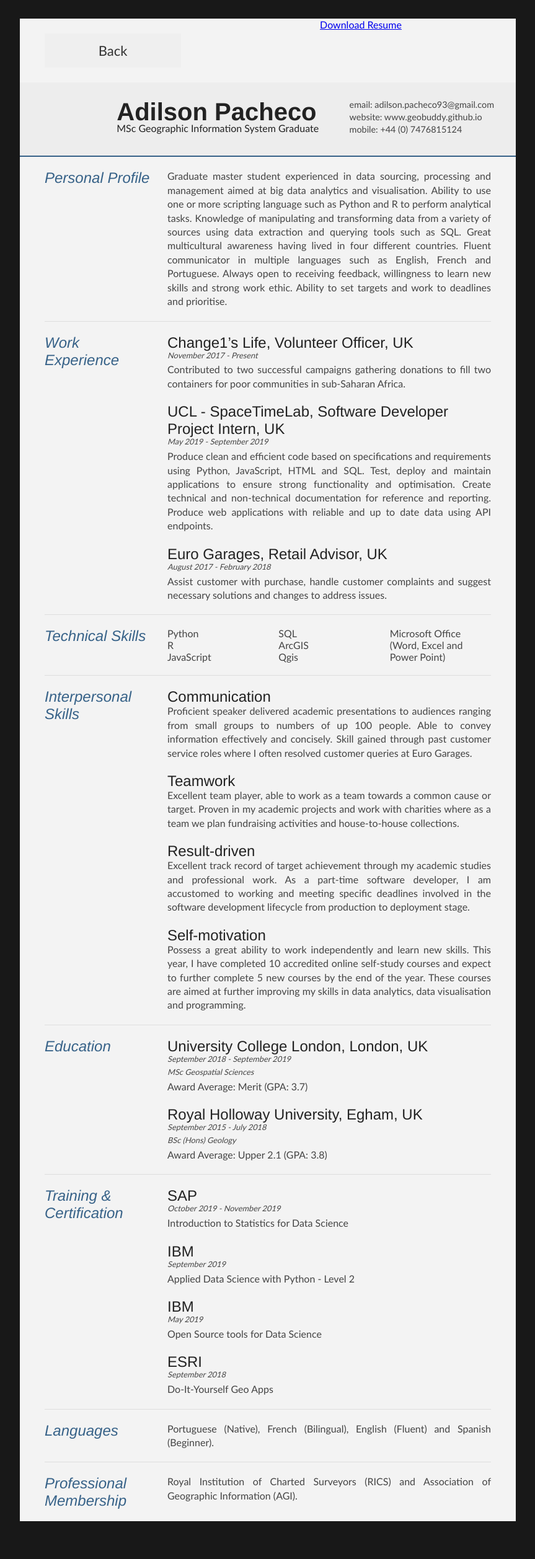
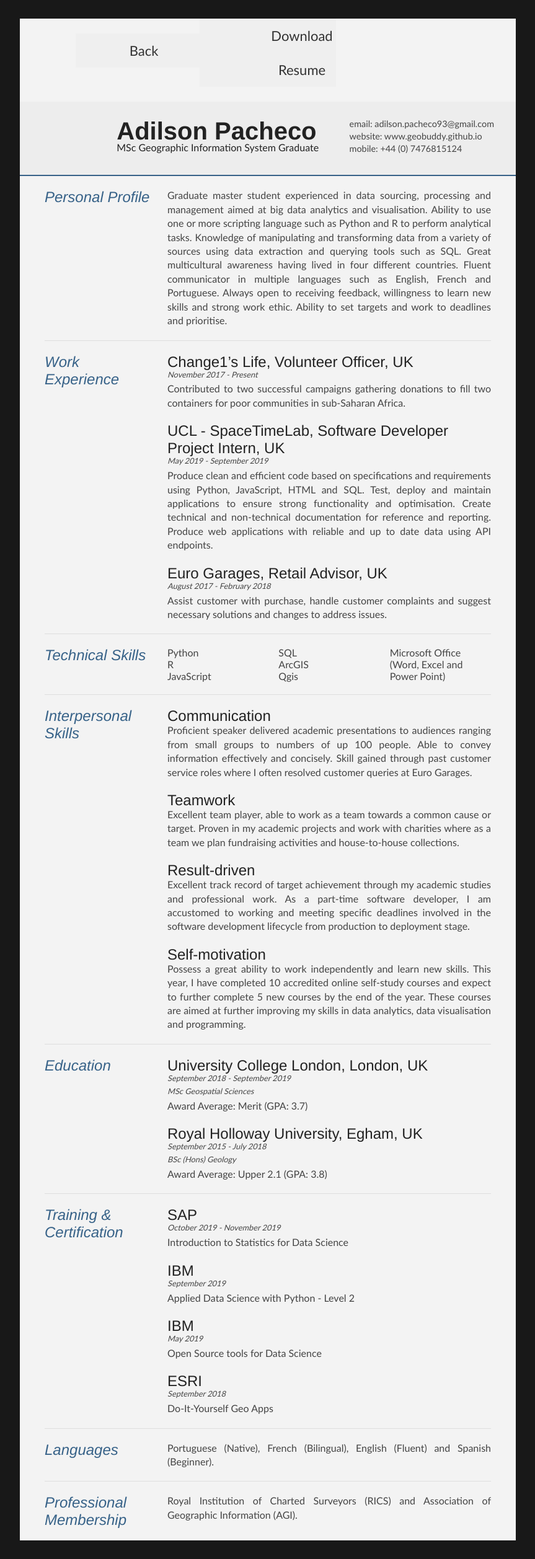
Before and after one commit to Geobuddy/geobuddy.github.io, a Jekyll site: the page built from _pages/resume.md, in a window 1280 px wide. Shown: the whole page at 62% size, without its empty margins (208-1071 px from the left). Built offline with Jekyll 4.4.1, drawn with Linux system fonts in a browser that asks for light colours; some web fonts are replaced; before the commit the page ends 2484 px from its top, so only the background shows below that.

Commit message:
add button

```diff
--- a/_layouts/resume.html
+++ b/_layouts/resume.html
@@ -15,9 +15,9 @@
 </head>
 <body id="top">
 <div id="cv" class="instaFade">
-	<div style="width: 100%; overflow: hidden;" align="center">
-    <div style="width: 300px; float: left;"> <a href="https://geobuddy.github.io/" class="contact-button">Back</a> </div>
-    <div> <a href="{{ '/images/Me.png' | relative_url }}" download="adilson_pacheco_resume/cv" class="btncontact-button">Download Resume</a> </div>
+	<div style="width: 100%;" align="center">
+    <div style="width: 400px; float: left;"> <a href="https://geobuddy.github.io/" class="contact-button">Back</a></div>
+    <div> <a href="{{ '/images/Me.png' | relative_url }}" download="adilson_pacheco_resume/cv" class="contact-button">Download Resume</a></div>
   </div>
 
 	<div class="mainDetails">
```
